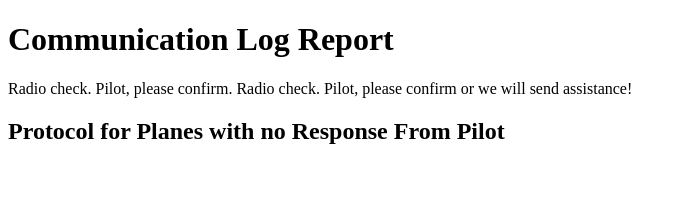
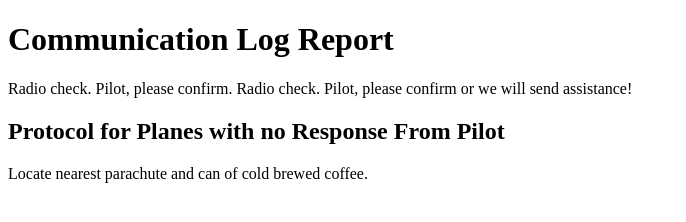
Before and after one commit to Horton2099/communication-log, a plain HTML site: page index.html in a window 1280 px wide. Shown: the whole page, without its empty margins (0-686 px from the left). Drawn offline with Linux system fonts and the light colour scheme.

Commit message:
added directions under protocol

```diff
--- a/index.html
+++ b/index.html
@@ -4,5 +4,6 @@
       <h1>Communication Log Report</h1>
       <p>Radio check. Pilot, please confirm.  Radio check. Pilot, please confirm or we will send assistance!</p>
       <h2>Protocol for Planes with no Response From Pilot</h2>
+      <p>Locate nearest parachute and can of cold brewed coffee.</p>
    </body>
 </html>
```
